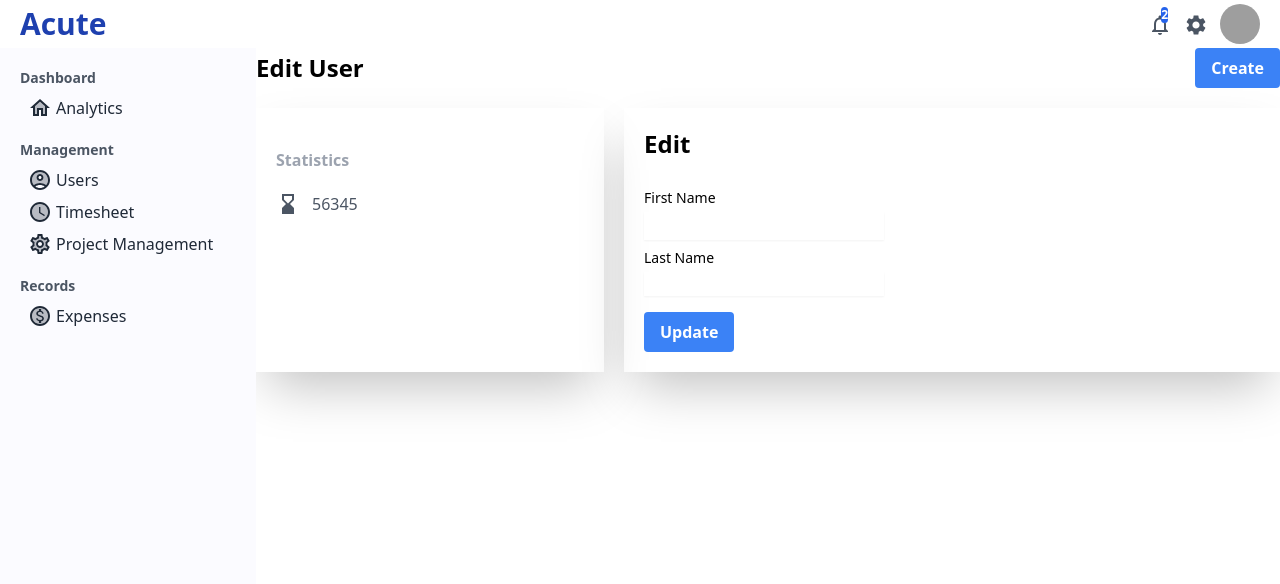
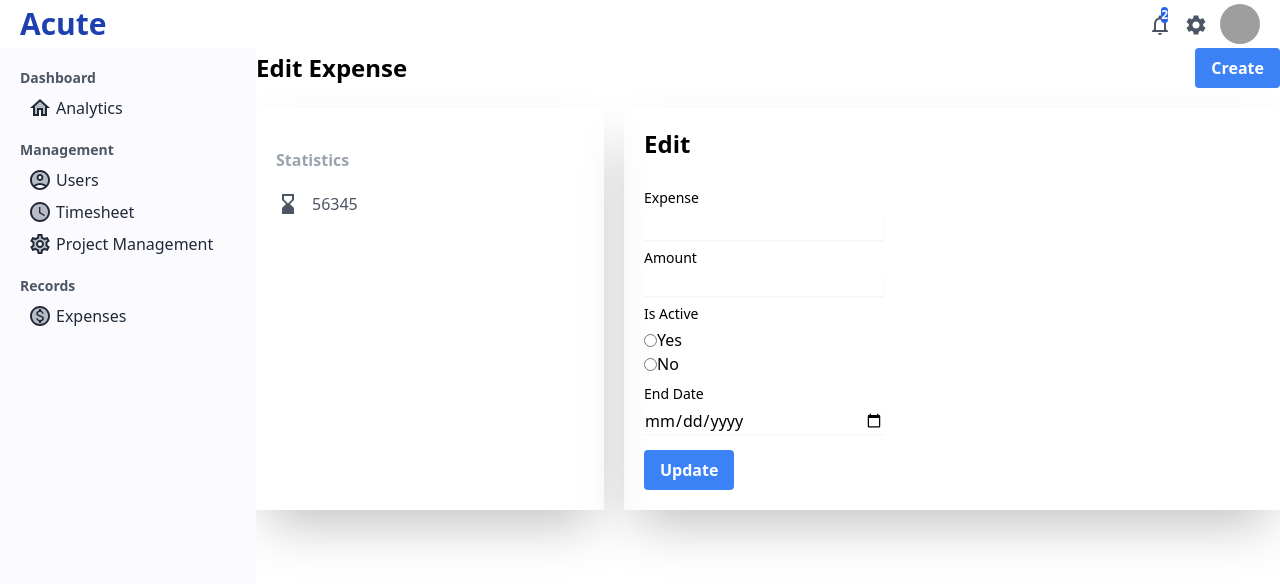
Before and after one commit to jackpeters667/acute, a Next.js app: page /admin/expenses/1 in a window 1280 px wide. Shown: the top 584 px of the page. Built offline with nearby package versions, Linux system fonts and the light colour scheme; no server answers; grey boxes are pictures that could not be loaded; a web font is replaced by a local one.

Commit message:
edits expenses

```diff
--- a/pages/admin/expenses/[id].tsx
+++ b/pages/admin/expenses/[id].tsx
@@ -30,22 +30,25 @@ const Details: NextPage = () => {
   //   router.push("/admin/dashboard");
   // }
   const { id, name, amount, date, approved } = router.query;
-  const [fName, setFirstName] = useState(name);
-  const [lName, setLastName] = useState(amount);
+  const [newName, setName] = useState(name);
+  const [newAmount, setAmount] = useState(amount);
+  const [newDate, setDate] = useState("");
+  const [isApproved, setIsApproved] = useState(false);
   let name1: string = name as string;
   let name2: string = amount as string;
   const updateUser = async (evt: { preventDefault: () => void }) => {
     evt.preventDefault();
-
-    if (fName && lName && id) {
+    if (newName && newAmount && id && newDate) {
       try {
         const documentRef = doc(db, "expenses", id.toString());
         await updateDoc(documentRef, {
-          name: fName,
-          amount: lName,
+          name: newName,
+          amount: newAmount,
+          approved: isApproved,
+          date: newDate,
         });
         console.log("Document written with ID: ", documentRef.id);
-        alert("User updated");
+        alert("Expense updated");
       } catch (e) {
         console.error("Error adding document: ", e);
       }
@@ -57,7 +60,7 @@ const Details: NextPage = () => {
     <>
       <div className="user">
         <div className="userTitleContainer flex items-center justify-between">
-          <h1 className="userTitle text-2xl font-bold">Edit User</h1>
+          <h1 className="userTitle text-2xl font-bold">Edit Expense</h1>
           <Link href="/admin/expenses/new">
             <button className="userAddButton bg-blue-500 hover:bg-blue-700 text-white font-bold py-2 px-4 rounded">
               Create
@@ -92,21 +95,52 @@ const Details: NextPage = () => {
             >
               <div className="userUpdateLeft">
                 <div className="userUpdateItem flex flex-col mt-2">
-                  <label className="mb-1 text-sm">First Name</label>
+                  <label className="mb-1 text-sm">Expense</label>
                   <input
                     type="text"
                     className="userUpdateInput text-base shadow-sm w-60 border-none border-b-2 border-gray-600 h-7"
                     placeholder={name1}
-                    onChange={(e) => setFirstName(e.target.value)}
+                    onChange={(e) => setName(e.target.value)}
                   />
                 </div>
                 <div className="userUpdateItem flex flex-col mt-2">
-                  <label className="mb-1 text-sm">Last Name</label>
+                  <label className="mb-1 text-sm">Amount</label>
                   <input
-                    type="text"
-                    onChange={(e) => setLastName(e.target.value)}
+                    type="number"
+                    onChange={(e) => setAmount(e.target.value)}
                     className="userUpdateInput shadow-sm w-60 text-base"
                     placeholder={name2}
+                  />
+                </div>
+                <div className="userUpdateItem flex flex-col mt-2">
+                  <label className="mb-1 text-sm">Is Active</label>
+                  <div className="flex flex-row items-center">
+                    <input
+                      type="radio"
+                      id="yes"
+                      name="active"
+                      value="Yes"
+                      onClick={(e) => setIsApproved(true)}
+                    />
+                    <label htmlFor="yes">Yes</label>
+                  </div>
+                  <div className="flex flex-row items-center">
+                    <input
+                      type="radio"
+                      id="no"
+                      name="active"
+                      value="No"
+                      onClick={(e) => setIsApproved(false)}
+                    />
+                    <label htmlFor="no">No</label>
+                  </div>
+                </div>
+                <div className="userUpdateItem flex flex-col mt-2">
+                  <label className="mb-1 text-sm">End Date</label>
+                  <input
+                    type="date"
+                    onChange={(e) => setDate(e.target.value)}
+                    className="userUpdateInput shadow-sm w-60 text-base"
                   />
                 </div>
                 <button
```
